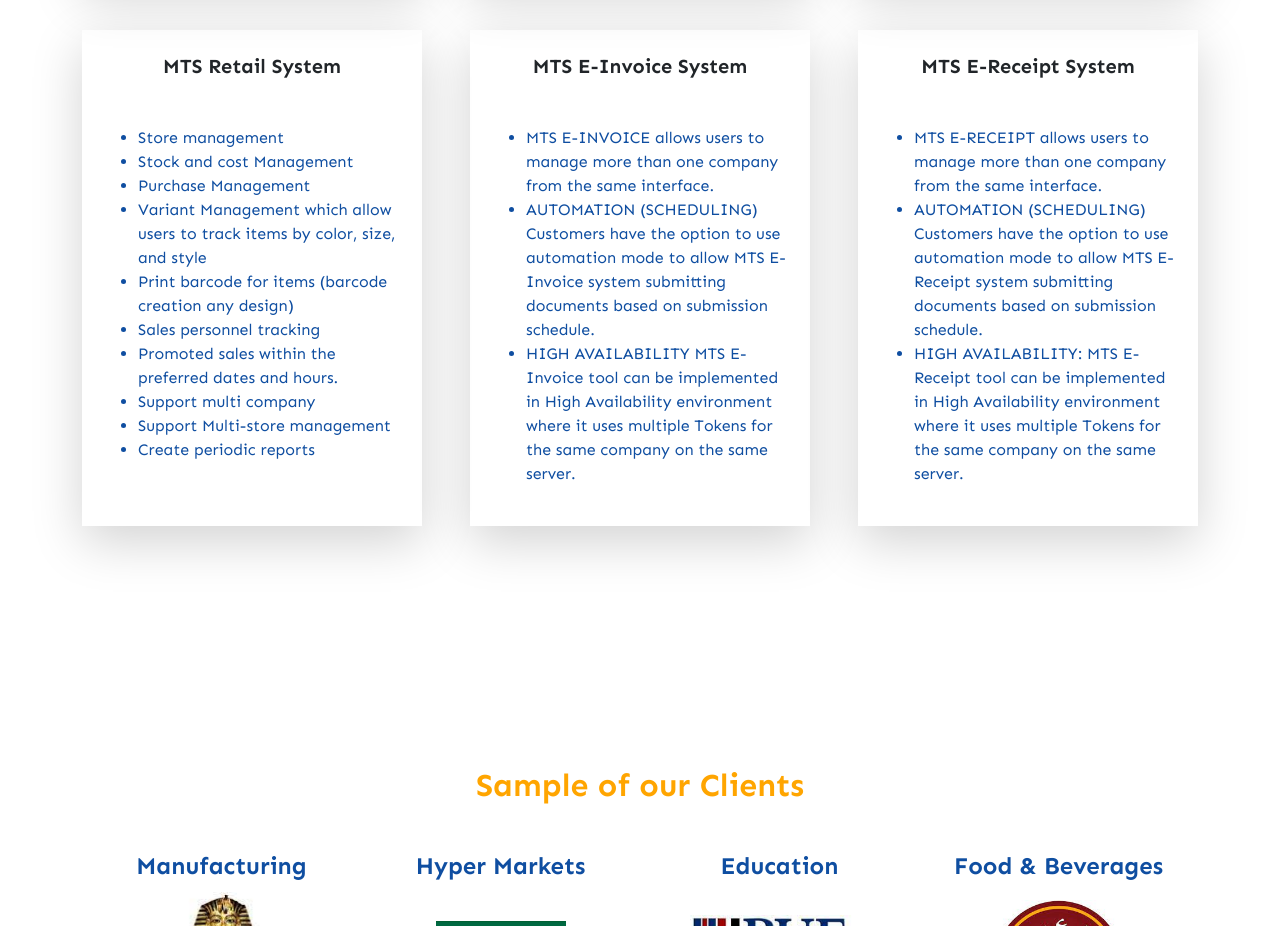
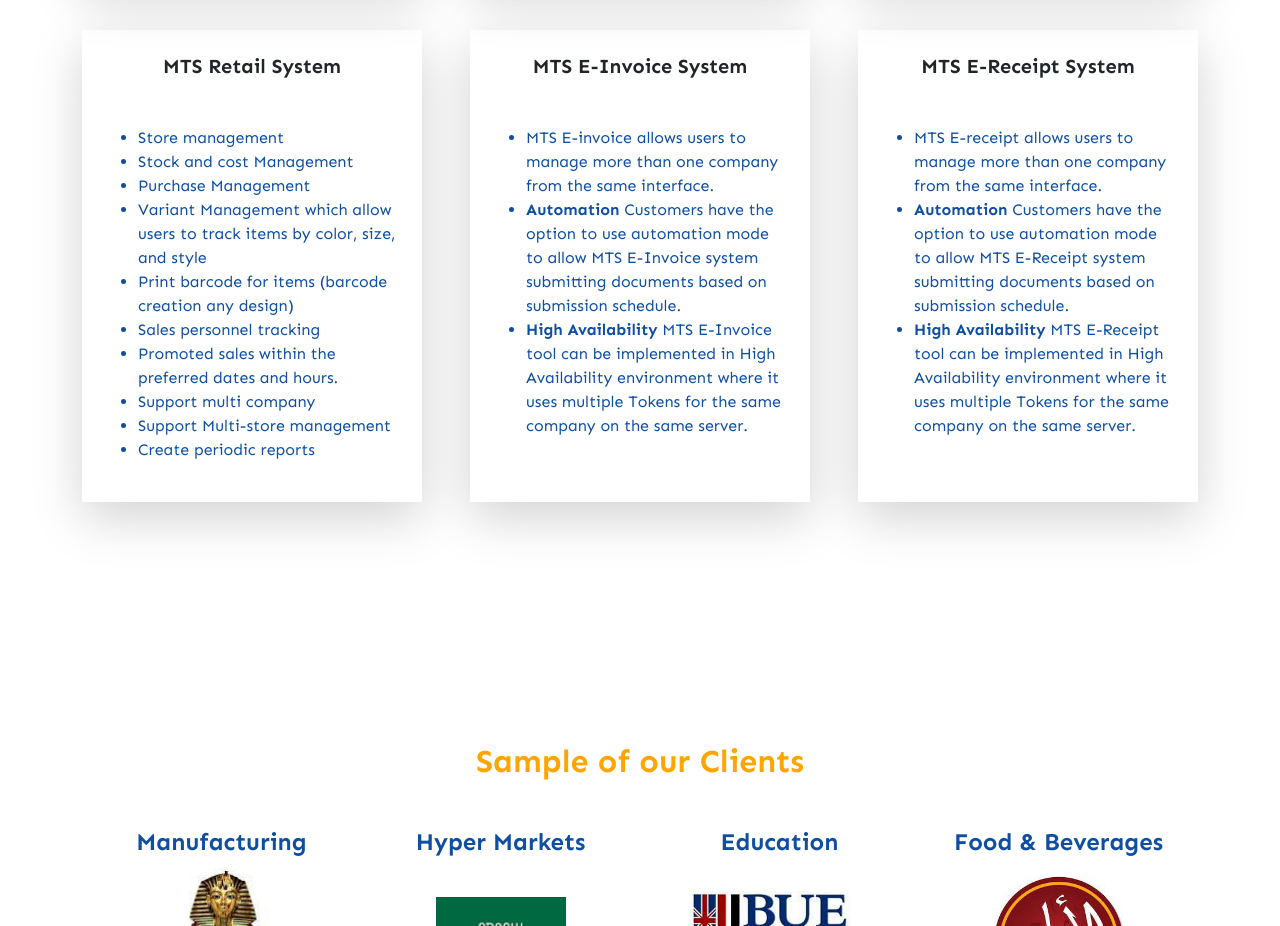
Before and after one commit to Abedelrhman-Kassem/MTS, a plain HTML site: page index.html in a window 1280 px wide. Shown: the part 2120-3046 px from the top of the page. Drawn offline with nearby package versions, Linux system fonts and the light colour scheme.

Commit message:
products bold items

```diff
--- a/index.html
+++ b/index.html
@@ -361,18 +361,19 @@
                 <div class="info mt-4 pt-4">
                   <ul class="text-color">
                     <li>
-                      MTS E-INVOICE allows users to manage more than one company
+                      MTS E-invoice allows users to manage more than one company
                       from the same interface.
                     </li>
                     <li>
-                      AUTOMATION (SCHEDULING) Customers have the option to use
-                      automation mode to allow MTS E-Invoice system submitting
-                      documents based on submission schedule.
+                      <strong>Automation</strong> Customers have the option to
+                      use automation mode to allow MTS E-Invoice system
+                      submitting documents based on submission schedule.
                     </li>
                     <li>
-                      HIGH AVAILABILITY MTS E-Invoice tool can be implemented in
-                      High Availability environment where it uses multiple
-                      Tokens for the same company on the same server.
+                      <strong>High Availability</strong> MTS E-Invoice tool can
+                      be implemented in High Availability environment where it
+                      uses multiple Tokens for the same company on the same
+                      server.
                     </li>
                   </ul>
                 </div>
@@ -386,18 +387,19 @@
                 <div class="info mt-4 pt-4">
                   <ul class="text-color">
                     <li>
-                      MTS E-RECEIPT allows users to manage more than one company
+                      MTS E-receipt allows users to manage more than one company
                       from the same interface.
                     </li>
                     <li>
-                      AUTOMATION (SCHEDULING) Customers have the option to use
-                      automation mode to allow MTS E-Receipt system submitting
-                      documents based on submission schedule.
+                      <strong>Automation</strong> Customers have the option to
+                      use automation mode to allow MTS E-Receipt system
+                      submitting documents based on submission schedule.
                     </li>
                     <li>
-                      HIGH AVAILABILITY: MTS E-Receipt tool can be implemented
-                      in High Availability environment where it uses multiple
-                      Tokens for the same company on the same server.
+                      <strong>High Availability</strong> MTS E-Receipt tool can
+                      be implemented in High Availability environment where it
+                      uses multiple Tokens for the same company on the same
+                      server.
                     </li>
                   </ul>
                 </div>
```
